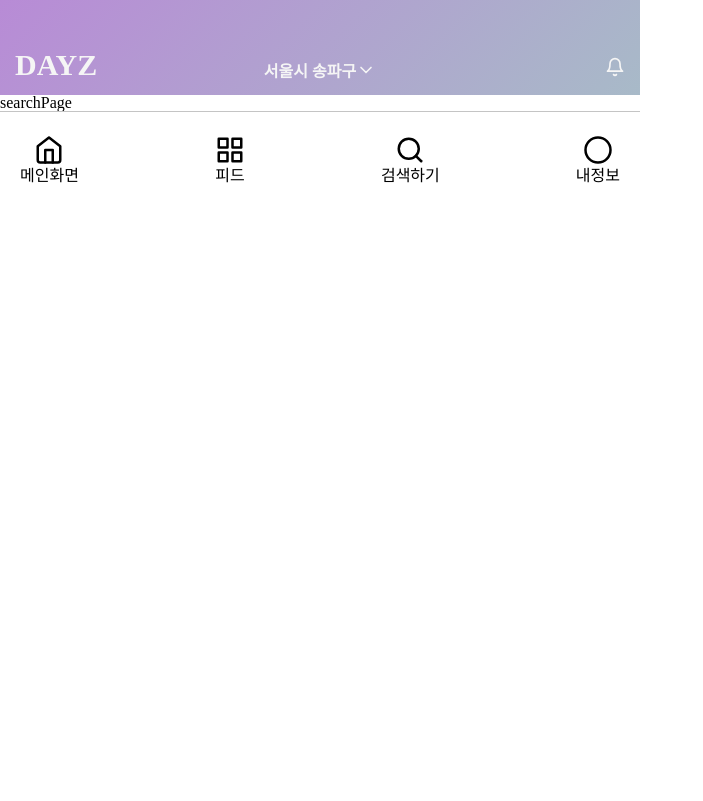
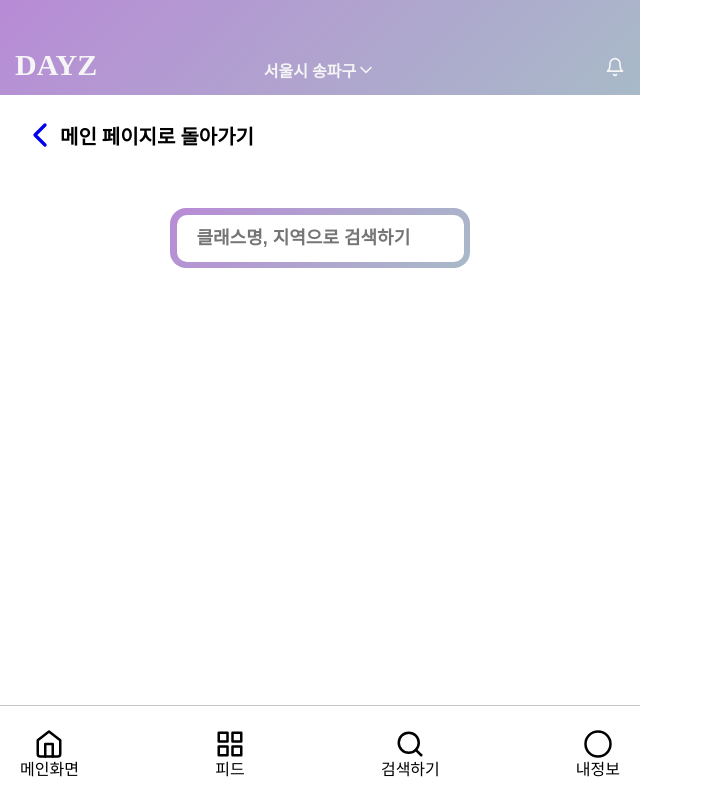
Before and after one commit to prgrms-web-devcourse/Team_DAYZ_DAYZ_FE, a React (Create React App) app: page /search in a window 1280 px wide. Shown: the whole page, without its empty margins (0-703 px from the left). Built offline with nearby package versions, Linux system fonts and the light colour scheme.

Commit message:
Design: 검색창 구현

```diff
--- a/src/pages/Comments/index.tsx
+++ b/src/pages/Comments/index.tsx
@@ -1 +1,148 @@
-export { default as Comments } from './Comments';
+import styled from '@emotion/styled';
+import React from 'react';
+import { ChevronLeft } from 'react-feather';
+import { Link } from 'react-router-dom';
+const Comments = () => {
+  // 추후에 하단 NAV없애야 함
+  return (
+    <CommentsWrapper>
+      <CommentsBackButton>
+        <Link to="/feed">
+          <ChevronLeft size={40} />
+        </Link>
+        <CommentsBackButtonText>돌아가기</CommentsBackButtonText>
+      </CommentsBackButton>
+
+      <CommentsTopWrapper>
+        <CommentsAuthorAvatar>
+          <CommentsAuthorImg />
+          <CommentsAuthorName>희진 공방</CommentsAuthorName>
+        </CommentsAuthorAvatar>
+        <CommentsTime>3시간 전</CommentsTime>
+      </CommentsTopWrapper>
+      <CommentsContents>
+        가나다라마바사아자차카타파하아아아하하하후후후가나다라마바사아자차카타파하아아아하하하후후후
+      </CommentsContents>
+
+      <CommentsListsWrapper>
+        <CommentsItemWrapper>
+          <CommentsCommentor>
+            <CommentsCommentorImg />
+            <CommentsCommentorName>임효성</CommentsCommentorName>
+            <CommentsCommentorContents>와 좋아요</CommentsCommentorContents>
+          </CommentsCommentor>
+        </CommentsItemWrapper>
+      </CommentsListsWrapper>
+      <NewCommentsWrapper>
+        <NewCommentsInput placeholder={'댓글을 입력해 주세요'} />
+        <NewCommnetsSubmit>게시</NewCommnetsSubmit>
+      </NewCommentsWrapper>
+    </CommentsWrapper>
+  );
+};
+const CommentsWrapper = styled.section`
+  overflow: scroll;
+  width: 100%;
+  height: 100vh;
+  position: relative;
+`;
+const CommentsBackButton = styled.div`
+  position: fix;
+  top: 0;
+  display: flex;
+  justify-content: flex-start;
+  align-items: center;
+  margin-top: 20px;
+`;
+const CommentsBackButtonText = styled.div`
+  font-size: 20px;
+  margin-left: calc(50% - 70px);
+`;
+const CommentsTopWrapper = styled.div`
+  display: flex;
+  justify-content: space-between;
+  margin: 20px;
+  align-items: center;
+`;
+const CommentsAuthorAvatar = styled.div`
+  display: flex;
+  justify-content: flex-start;
+  align-items: center;
+`;
+const CommentsAuthorImg = styled.div`
+  width: 40px;
+  height: 40px;
+  border-radius: 50%;
+  background-color: grey;
+`;
+const CommentsAuthorName = styled.div`
+  font-size: 20px;
+  font-weight: 600;
+  margin-left: 20px;
+`;
+const CommentsTime = styled.div`
+  font-size: 20px;
+`;
+const CommentsContents = styled.div`
+  font-size: 20px;
+  margin: 0 20px 20px 20px;
+`;
+
+const CommentsListsWrapper = styled.ul`
+  height: calc(100vh - 300px);
+  overflow: scroll;
+  border-top: solid 1px #c5c5c5;
+`;
+const CommentsItemWrapper = styled.li`
+  margin: 20px;
+`;
+const CommentsCommentor = styled.div`
+  display: flex;
+  justify-content: flex-start;
+  align-items: center;
+`;
+const CommentsCommentorImg = styled.div`
+  width: 30px;
+  height: 30px;
+  border-radius: 50%;
+  background-color: grey;
+  margin-right: 10px;
+`;
+const CommentsCommentorName = styled.div`
+  font-size: 20px;
+  font-weight: 600;
+  margin-right: 10px;
+`;
+const CommentsCommentorContents = styled.div`
+  font-size: 20px;
+`;
+const NewCommentsWrapper = styled.form`
+  display: flex;
+  justify-content: center;
+  align-items: center;
+  width: 100%;
+  position: absolute;
+  bottom: 0;
+  margin-bottom: 20px;
+`;
+const NewCommentsInput = styled.input`
+  width: calc(100% - 40px);
+  height: 50px;
+  background-color: transparent;
+  border-radius: 16px;
+  font-size: 20px;
+  border: solid 1px #c4c4c4;
+  padding-left: 10px;
+`;
+const NewCommnetsSubmit = styled.button`
+  position: absolute;
+  right: 20px;
+  width: 50px;
+  height: 50px;
+  background: transparent;
+  border: none;
+  color: #b88bd6;
+  font-size: 20px;
+  font-weight: 600;
+`;
+export default Comments;
--- a/src/pages/HomePage/index.tsx
+++ b/src/pages/HomePage/index.tsx
@@ -123,7 +123,7 @@ const HomePage = () => {
 
 const MainPageWrapper = styled.div`
   overflow: scroll;
-  width: 100vw;
+  width: 100%;
   height: calc(100vh - 190px);
 `;
 
--- a/src/pages/SearchPage/index.tsx
+++ b/src/pages/SearchPage/index.tsx
@@ -1,5 +1,90 @@
-import React from 'react';
+import styled from '@emotion/styled';
+import React, { useState } from 'react';
+import { ChevronLeft } from 'react-feather';
+import { Link } from 'react-router-dom';
+
 const SearchPage = () => {
-  return <div>searchPage</div>;
+  const [searchList, setSearchList] = useState('');
+  const handleChange = (event: React.ChangeEvent<HTMLInputElement>) => {
+    setSearchList(event?.currentTarget.value);
+  };
+  return (
+    <SearchPageWrapper>
+      <SearchBackButtonWrapper>
+        <Link to="/">
+          <ChevronLeft size={40} />
+        </Link>
+        <SearchBackButtonText> 메인 페이지로 돌아가기</SearchBackButtonText>
+      </SearchBackButtonWrapper>
+
+      <SearchBarWrapper>
+        <SearchBar placeholder={'클래스명, 지역으로 검색하기'} onChange={handleChange} />
+      </SearchBarWrapper>
+
+      <SearchResults>
+        {/* <SearchResultsItem>크리스마스</SearchResultsItem>
+        <SearchResultsItem>크리스마스 케익</SearchResultsItem>
+        <SearchResultsItem>크리스마스 리스</SearchResultsItem> */}
+        <SearchResultsItem>{searchList}</SearchResultsItem>
+      </SearchResults>
+    </SearchPageWrapper>
+  );
 };
+
+const SearchPageWrapper = styled.section`
+  overflow: scroll;
+  width: 100%;
+  height: calc(100vh - 190px);
+`;
+const SearchBackButtonWrapper = styled.div`
+  position: fix;
+  top: 0;
+  display: flex;
+  justify-content: flex-start;
+  align-items: center;
+  margin-top: 20px;
+  margin-left: 20px;
+`;
+
+const SearchBackButtonText = styled.div`
+  font-size: 20px;
+  font-weight: 600;
+  text-align: center;
+`;
+
+const SearchBarWrapper = styled.form`
+  width: 300px;
+  height: 60px;
+  border-radius: 16px;
+  margin: 50px calc(50% - 150px);
+  background: linear-gradient(135deg, #b88bd6 0%, #b88bd6 0.01%, #a8bac8 100%);
+  display: flex;
+  justify-content: center;
+  align-items: center;
+`;
+
+const SearchBar = styled.input`
+  width: 265px;
+  height: 45px;
+  font-size: 18px;
+  font-weight: 600;
+  color: rgba(0, 0, 0, 0.55);
+  background-color: white;
+  border-radius: 10px;
+  line-height: 50px;
+  text-align: flex-start;
+  padding-left: 20px;
+  border: none;
+`;
+
+const SearchResults = styled.ul`
+  margin-left: 40px;
+  margin-top: -10px;
+`;
+const SearchResultsItem = styled.li`
+  font-size: 20px;
+  font-weight: 600;
+  margin-bottom: 10px;
+`;
+
 export default SearchPage;
--- a/src/pages/index.tsx
+++ b/src/pages/index.tsx
@@ -8,3 +8,4 @@ export { default as ReservationPage } from './ReservationPage';
 export { default as SearchPage } from './SearchPage';
 export { default as UserPage } from './UserPage';
 export { default as NotFoundPage } from './NotFoundPage';
+export { default as Comments } from './Comments';
--- a/src/routes/Router.tsx
+++ b/src/routes/Router.tsx
@@ -11,6 +11,7 @@ import {
   SearchPage,
   UserPage,
   NotFoundPage,
+  Comments,
 } from '../pages';
 
 const Router = () => {
@@ -25,6 +26,7 @@ const Router = () => {
       <Route path="/reservation" exact component={ReservationPage} />
       <Route path="/user" exact component={UserPage} />
       <Route path="/author" exact component={AuthorPage} />
+      <Route path="/feed/comments/:id" exact component={Comments} />
       <Route path="*" component={NotFoundPage} />
     </Switch>
   );
--- a/src/template/Navigator/Navigator.tsx
+++ b/src/template/Navigator/Navigator.tsx
@@ -20,7 +20,7 @@ const Navigator = () => {
         </IconWrapper>
       </Link>
 
-      <Link to="/explore" style={{ textDecoration: 'none' }}>
+      <Link to="/search" style={{ textDecoration: 'none' }}>
         <IconWrapper>
           <Search size={30} />
           <IconDescription>검색하기</IconDescription>
```
Also changed, not shown: src/pages/Comments/Comments.tsx (deleted, +0 -145 lines).
